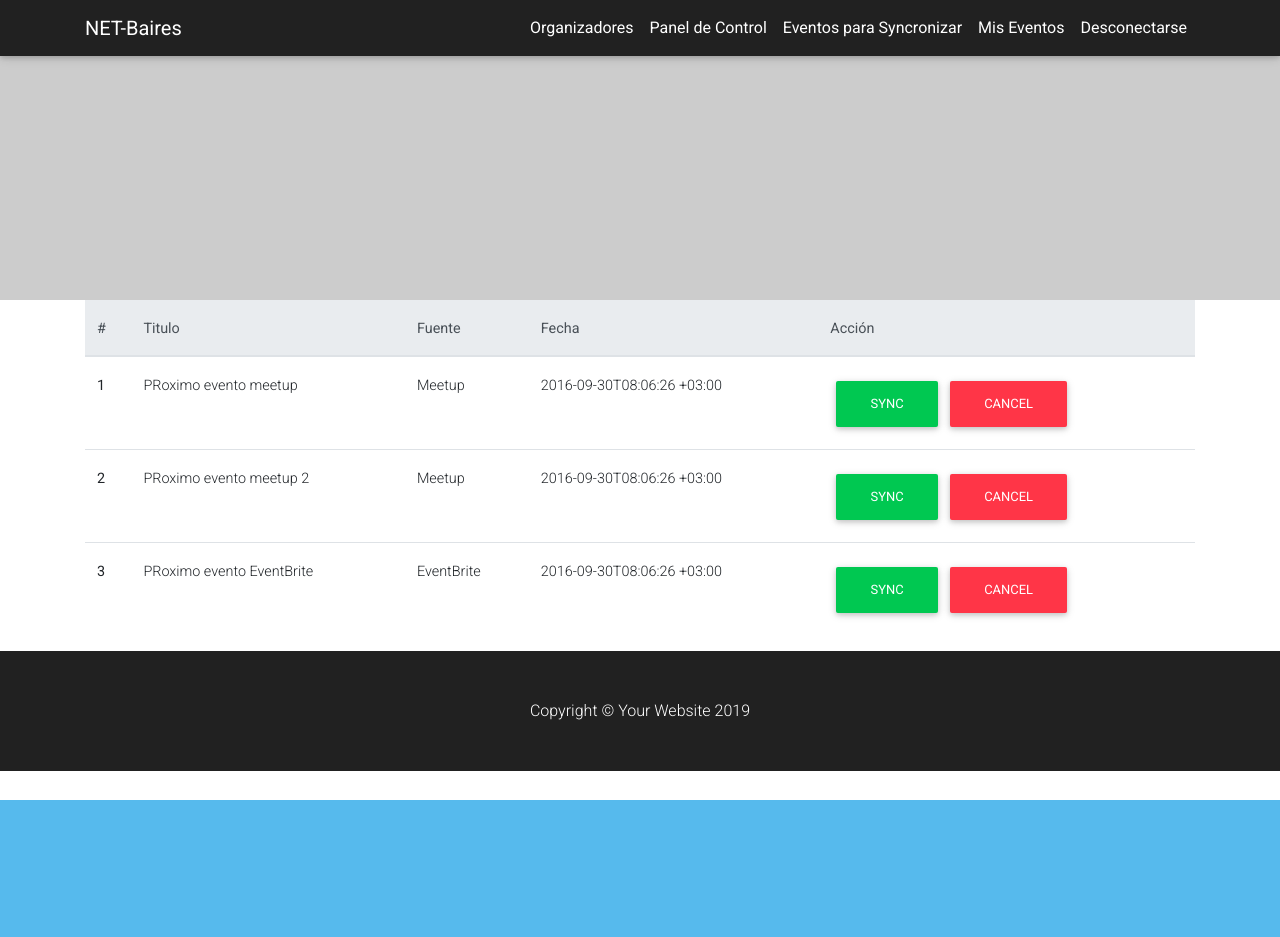
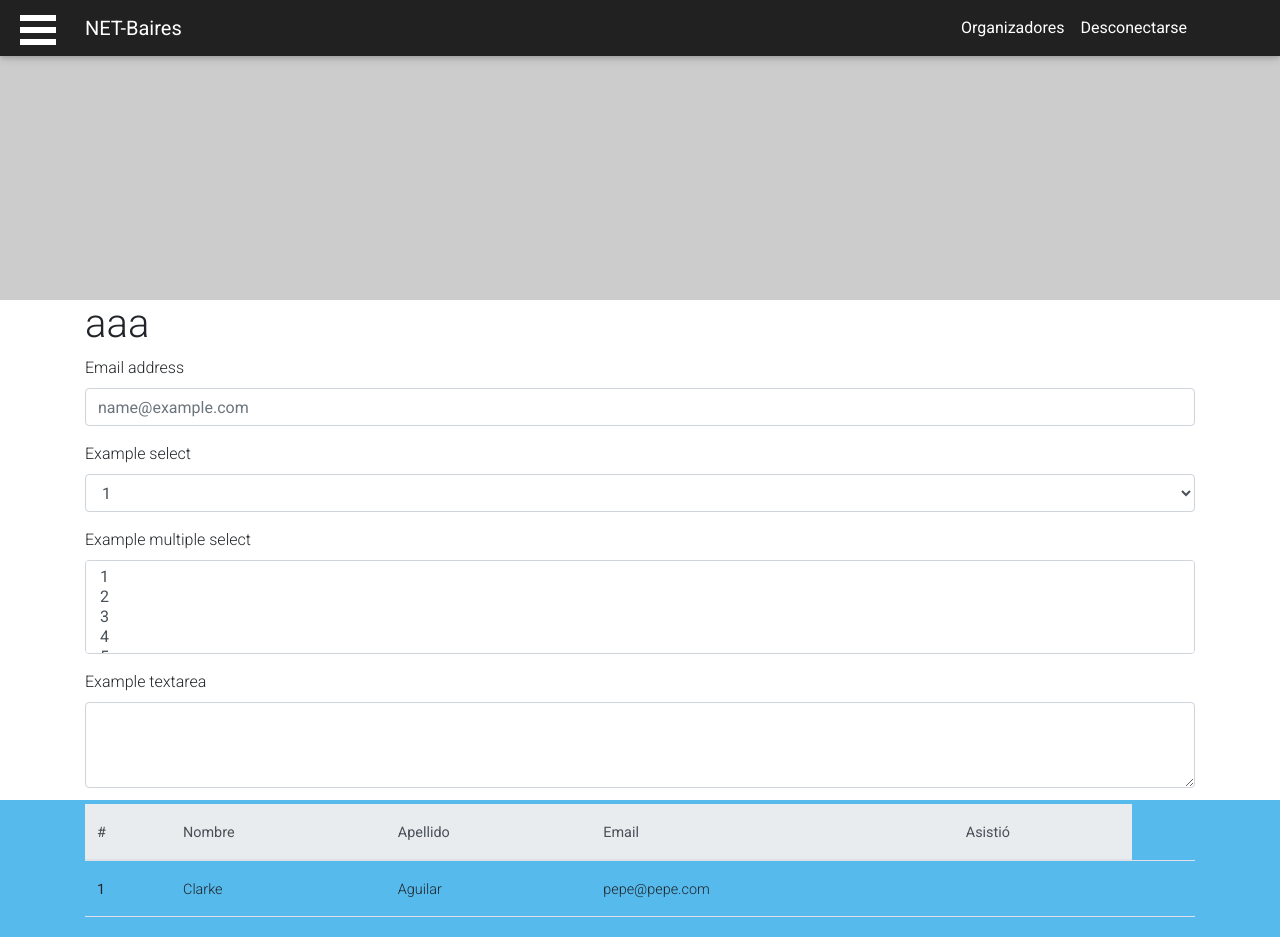
Before and after one commit to GermanKuber-zz/React-Context, a React app: page /admin/eventsToSync/1/1/sync in a window 1280 px wide. Shown: the top 937 px of the page. Before the commit the page ends 800 px from the top, so only its background shows below. Built offline with nearby package versions, Linux system fonts and the light colour scheme; data requests are answered from the project's data file; sample sign-in values are in the browser's storage.

Commit message:
Add configs

```diff
--- a/db.json
+++ b/db.json
@@ -55,21 +55,21 @@
     {
       "id": "1",
       "title": "PRoximo evento meetup",
-      "source": "Meetup",
+      "platform": "Meetup",
       "status": "",
       "date": "2016-09-30T08:06:26 +03:00"
     },
     {
       "id": "2",
       "title": "PRoximo evento meetup 2",
-      "source": "Meetup",
+      "platform": "Meetup",
       "status": "",
       "date": "2016-09-30T08:06:26 +03:00"
     },
     {
       "id": "3",
       "title": "PRoximo evento EventBrite",
-      "source": "EventBrite",
+      "platform": "EventBrite",
       "status": "",
       "date": "2016-09-30T08:06:26 +03:00"
     }
--- a/package.json
+++ b/package.json
@@ -48,6 +48,7 @@
     "jwt-decode": "^2.2.0",
     "mdbreact": "^4.21.1",
     "react": "^16.10.2",
+    "react-burger-menu": "^2.6.11",
     "react-dom": "^16.10.2",
     "react-router-dom": "^5.1.2",
     "reactstrap": "^8.0.1"
--- /dev/null
+++ b/src/components/Admin/SyncEvent/Index.tsx
@@ -0,0 +1,120 @@
+import React, { useState, useEffect } from "react";
+import { RouteComponentProps } from "react-router-dom";
+import { getEventToSync } from "../../../services/eventsServices";
+import {
+  EventDetailToSync,
+  UserDetailToSync
+} from "../../../services/models/EventToSync";
+
+type SyncEventProps = {
+  name: string;
+};
+type SyncEventParams = {
+  id: string;
+  platform: string;
+};
+
+type SyncEventPropsAndRouter = SyncEventParams & SyncEventProps;
+const SyncEvent: React.SFC<
+  RouteComponentProps<SyncEventPropsAndRouter>
+> = props => {
+  const [event, setEvent] = useState({} as EventDetailToSync);
+  const [users, setUsers] = useState(new Array<UserDetailToSync>());
+  useEffect(() => {
+    getEventToSync(props.match.params.id, props.match.params.platform).then(
+      event => {
+        setEvent(event);
+        setUsers(event.attendees);
+      }
+    );
+  }, []);
+
+  // const handleCancelEvent = (
+  //   event: MouseEvent<HTMLButtonElement>,
+  //   eventToSync: EventToSync
+  // ) => {
+  //   event.preventDefault();
+  // };
+  // const handleSyncEvent = (
+  //   event: MouseEvent<HTMLButtonElement>,
+  //   eventToSync: EventToSync
+  // ) => {
+  //   event.preventDefault();
+  // };
+  return (
+    <>
+      <h1>aaa</h1>
+      <form>
+        <div className="form-group">
+          <label>Email address</label>
+          <input
+            type="email"
+            className="form-control"
+            id="exampleFormControlInput1"
+            placeholder="name@example.com"
+          ></input>
+        </div>
+        <div className="form-group">
+          <label>Example select</label>
+          <select className="form-control" id="exampleFormControlSelect1">
+            <option>1</option>
+            <option>2</option>
+            <option>3</option>
+            <option>4</option>
+            <option>5</option>
+          </select>
+        </div>
+        <div className="form-group">
+          <label>Example multiple select</label>
+          <select
+            multiple
+            className="form-control"
+            id="exampleFormControlSelect2"
+          >
+            <option>1</option>
+            <option>2</option>
+            <option>3</option>
+            <option>4</option>
+            <option>5</option>
+          </select>
+        </div>
+        <div className="form-group">
+          <label>Example textarea</label>
+          <textarea
+            className="form-control"
+            id="exampleFormControlTextarea1"
+            rows={3}
+          ></textarea>
+        </div>
+      </form>
+      <>
+        {users && (
+          <table className="table">
+            <thead className="thead-light">
+              <tr>
+                <th scope="col">#</th>
+                <th scope="col">Nombre</th>
+                <th scope="col">Apellido</th>
+                <th scope="col">Email</th>
+                <th scope="col">Asistió</th>
+              </tr>
+            </thead>
+            <tbody>
+              {users.map(user => (
+                <tr key={user.id}>
+                  <th scope="row">{user.id}</th>
+                  <td>{user.name}</td>
+                  <td>{user.lastName}</td>
+                  <td>{user.email}</td>
+                  <td>{user.attended}</td>
+                  <td></td>
+                </tr>
+              ))}
+            </tbody>
+          </table>
+        )}
+      </>
+    </>
+  );
+};
+export default SyncEvent;
--- a/src/components/App.tsx
+++ b/src/components/App.tsx
@@ -16,6 +16,7 @@ import ControlPanel from "./Admin/controlPanel";
 import { PrivateRoute } from "./router/PrivateRoute";
 import EditEvent from "./Admin/EditEvent/Index";
 import Events from "./Admin/Events/Index";
+import SyncEvent from "./Admin/SyncEvent/Index";
 export const App: React.SFC = () => {
   useEffect(() => {}, []);
   return (
@@ -29,12 +30,21 @@ export const App: React.SFC = () => {
             <Route path="/organizers/:id(\d+)?" component={OrganizerDetail} />
             <Route path="/speaker/:id(\d+)?" component={SpeakerDetail} />
             <Route path="/sponsor/:id(\d+)?" component={Sponsor} />
-            <PrivateRoute path="/admin/eventsToSync" component={EventsToSync} />
+            <PrivateRoute
+              exact
+              path="/admin/eventsToSync"
+              component={EventsToSync}
+            />
             <PrivateRoute exact path="/admin/events" component={Events} />
             <PrivateRoute
               exact
               path="/admin/events/:id(\d+)?/edit"
               component={EditEvent}
+            />
+            <PrivateRoute
+              exact
+              path="/admin/eventsToSync/:id/:platform/sync"
+              component={SyncEvent}
             />
             <Route path="/login" component={Login} />
             <PrivateRoute path="/panel" component={ControlPanel} />
--- a/src/components/Header/Index.tsx
+++ b/src/components/Header/Index.tsx
@@ -3,22 +3,56 @@ import { UserContext } from "../../contexts/UserContext";
 import { NavLink, useHistory } from "react-router-dom";
 import { Location } from "history";
 import { match } from "react-router";
+import { slide as Menu } from "react-burger-menu";
+import { SecureElement } from "../Auth/SecureElement";
 type HeaderProps = {};
 export const Header: React.SFC<HeaderProps> = props => {
   const { user, isLoggued, logout } = useContext(UserContext);
+  const [open, setOpen] = useState(false);
   let history = useHistory();
 
   const handleLogout = (event: MouseEvent<HTMLAnchorElement>) => {
     logout();
     history.push("/");
+    history.listen;
   };
-
+  const handleClickMenuAdmin = (event: MouseEvent<HTMLAnchorElement>) => {
+    setOpen(false);
+  };
   const handleIsActive = (match: match<any>, location: Location): boolean => {
     console.log(match, location);
     return (match as unknown) as boolean;
   };
   return (
     <>
+      <SecureElement rol="admin">
+        <Menu isOpen={open}>
+          <NavLink
+            className="nav-link-slide-bar"
+            activeClassName="active"
+            to="/admin/events"
+          >
+            <i className="fa fa-fw fa-mis-eventos-o"></i>
+            Mis Eventos
+          </NavLink>
+          <NavLink
+            className="nav-link-slide-bar"
+            activeClassName="active"
+            to="/admin/eventsToSync"
+          >
+            <i className="fa fa-fw fa-mis-sync-o"></i>
+            Eventos para Syncronizar
+          </NavLink>
+          <NavLink
+            className="nav-link-slide-bar"
+            activeClassName="active"
+            to="/panel"
+          >
+            <i className="fa fa-fw fa-panel-o"></i>
+            Panel de Control
+          </NavLink>
+        </Menu>
+      </SecureElement>
       <nav className="navbar fixed-top navbar-expand-lg navbar-dark bg-dark fixed-top">
         <div className="container">
           <NavLink
@@ -66,33 +100,6 @@ export const Header: React.SFC<HeaderProps> = props => {
               ) : (
                 <>
                   <li className="nav-item">
-                    <NavLink
-                      className="nav-link"
-                      activeClassName="active"
-                      to="/panel"
-                    >
-                      Panel de Control
-                    </NavLink>
-                  </li>{" "}
-                  <li className="nav-item">
-                    <NavLink
-                      className="nav-link"
-                      activeClassName="active"
-                      to="/admin/eventsToSync"
-                    >
-                      Eventos para Syncronizar
-                    </NavLink>
-                  </li>
-                  <li className="nav-item">
-                    <NavLink
-                      className="nav-link"
-                      activeClassName="active"
-                      to="/admin/events"
-                    >
-                      Mis Eventos
-                    </NavLink>
-                  </li>
-                  <li className="nav-item">
                     <a onClick={handleLogout} className="nav-link" href="#">
                       Desconectarse
                     </a>
--- a/src/services/eventsServices.ts
+++ b/src/services/eventsServices.ts
@@ -1,5 +1,9 @@
 import { Event, MeEvent } from "./models/Event";
-import { EventToSync, EventToEdit } from "./models/EventToSync";
+import {
+  EventToSync,
+  EventToEdit,
+  EventDetailToSync
+} from "./models/EventToSync";
 
 export const getNextEvent = (): Promise<Event> => {
   return fetch("http://localhost:3000/events/1").then(x => x.json());
@@ -13,6 +17,12 @@ export const getEventsToSync = (): Promise<EventToSync[]> => {
 export const getEventToEdit = (id: number): Promise<EventToEdit> => {
   return fetch(`http://localhost:3000/eventsDetail/${id}`).then(x => x.json());
 };
+export const getEventToSync = (
+  id: string,
+  platform: string
+): Promise<EventDetailToSync> => {
+  return fetch(`http://localhost:3000/eventsDetail/${id}`).then(x => x.json());
+};
 export const cancelEventsToSync = (
   event: EventToSync
 ): Promise<EventToSync> => {
--- a/src/styles/index.css
+++ b/src/styles/index.css
@@ -286,3 +286,104 @@ input[type="text"]:placeholder {
   background-image: url("http://placehold.it/1900x1080");
   height: 300px;
 }
+
+/* Position and sizing of burger button */
+.bm-burger-button {
+  position: fixed;
+  width: 36px;
+  height: 30px;
+  left: 20px;
+  top: 15px;
+  z-index: 1040 !important;
+}
+
+/* Color/shape of burger icon bars */
+.bm-burger-bars {
+  background: #ffffff;
+}
+
+/* Color/shape of burger icon bars on hover*/
+.bm-burger-bars-hover {
+  background: #a90000;
+}
+
+/* Position and sizing of clickable cross button */
+.bm-cross-button {
+  height: 24px;
+  width: 24px;
+}
+
+/* Color/shape of close button cross */
+.bm-cross {
+  background: #bdc3c7;
+}
+
+/*
+Sidebar wrapper styles
+Note: Beware of modifying this element as it can break the animations - you should not need to touch it in most cases
+*/
+.bm-menu-wrap {
+  position: fixed;
+  height: 100%;
+}
+
+/* General sidebar styles */
+.bm-menu {
+  background: #373a47;
+  padding: 2.5em 1.5em 0;
+  font-size: 1.15em;
+}
+
+/* Morph shape necessary with bubble or elastic */
+.bm-morph-shape {
+  fill: #373a47;
+}
+
+/* Wrapper for item list */
+.bm-item-list {
+  color: #b8b7ad;
+  padding: 0.8em;
+}
+
+/* Individual item */
+.bm-item {
+  display: inline-block;
+}
+
+/* Styling of overlay */
+.bm-overlay {
+  background: rgba(0, 0, 0, 0.3);
+}
+.nav-link-slide-bar {
+  display: block;
+  transition: transform 0.8s cubic-bezier(0.7, 0, 0.3, 1) 0s;
+  padding: 0.8em;
+  color: #b8b7ad;
+  text-decoration: none;
+  font-weight: bold;
+}
+.fa {
+  display: inline-block;
+  font: normal normal normal 14px/1 FontAwesome;
+  font-size: inherit;
+  text-rendering: auto;
+  -webkit-font-smoothing: antialiased;
+  margin-right: 8px;
+}
+.fa-fw {
+  width: 1.28571429em;
+  text-align: center;
+}
+.nav-link-slide-bar:hover {
+  color: #a90000;
+}
+.fa-mis-eventos-o:before {
+  content: "\f073";
+}
+.fa-mis-sync-o:before {
+  content: "\f079";
+}
+
+.fa-panel-o:before {
+  content: "\f080";
+}
--- a/webpack.config.js
+++ b/webpack.config.js
@@ -1,6 +1,9 @@
 const path = require("path");
 const HtmlWebpackPlugin = require("html-webpack-plugin");
 module.exports = {
+  devServer: {
+    historyApiFallback: true
+  },
   // webpack will take the files from ./src/index
   entry: "./src/index",
 
```
Also changed, not shown: src/components/Admin/EventsToSync/Index.tsx (+6 -1 lines), src/services/models/EventToSync.ts (+16 -1 lines), 1 other file (tests, documents, lock files or other folders).
